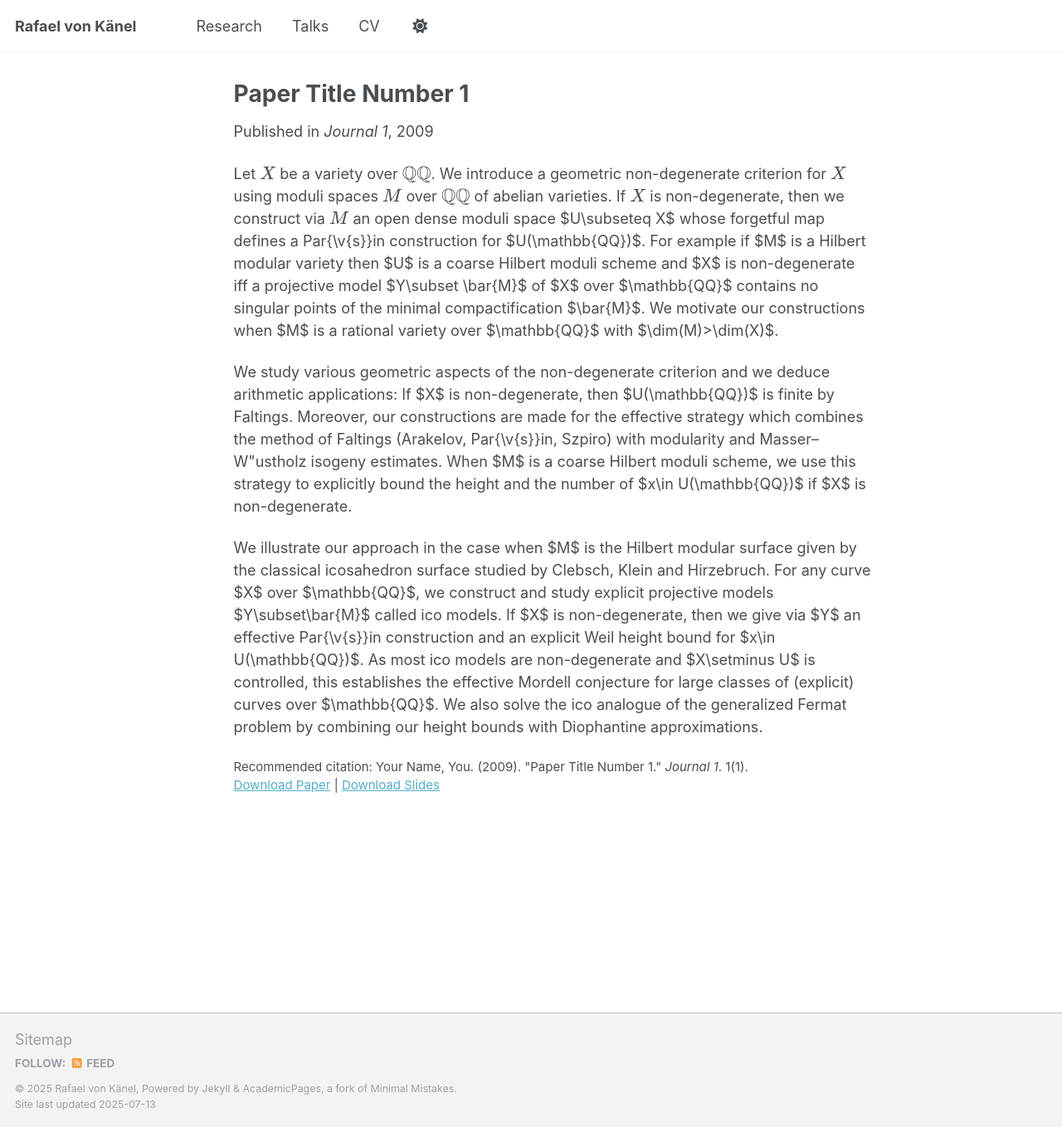
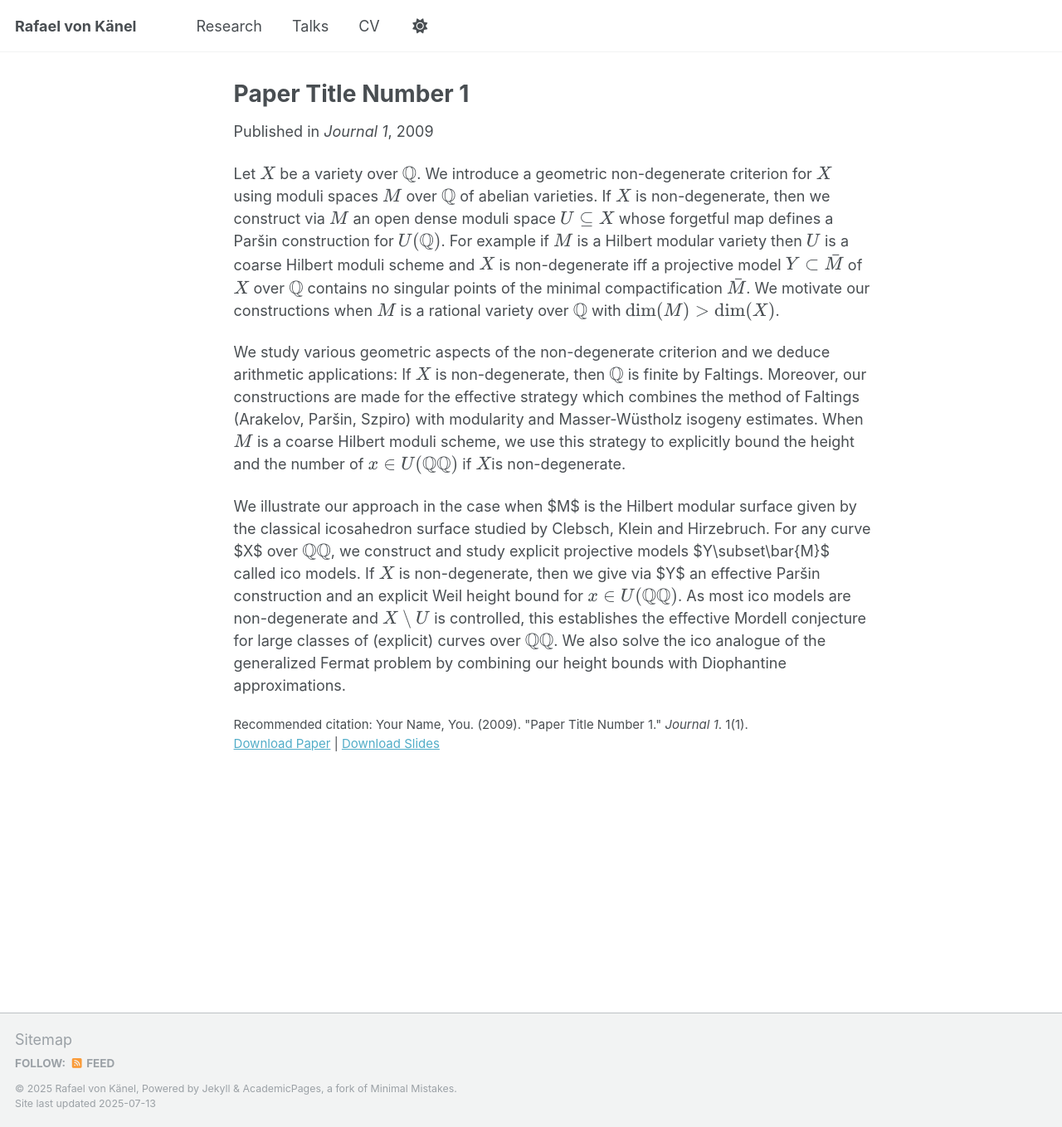
Before and after one commit to rafaelvonkanel/rafaelvonkanel.github.io, a Jekyll site: the page built from _research/proj1.md, in a window 1280 px wide and 1359 px high. Shown: the whole window at 83% size. Built offline with Jekyll 4.4.1, drawn with Linux system fonts in a browser that asks for light colours; a script that is not in the unit is left out.

Commit message:
Update proj1.md

```diff
--- a/_research/proj1.md
+++ b/_research/proj1.md
@@ -13,9 +13,9 @@ math: true
 author_profile: false
 ---
 
-Let \\(X\\) be a variety over \\(\mathbb{QQ}\\). We introduce a geometric non-degenerate criterion for \\(X\\) using moduli spaces \\(M\\) over \\(\mathbb{QQ}\\) of abelian varieties. If \\(X\\) is non-degenerate, then we construct via \\(M\\) an open dense moduli space $U\subseteq X$ whose forgetful map defines a Par{\v{s}}in construction for $U(\mathbb{QQ})$. For example if $M$ is a Hilbert modular variety then $U$ is a coarse Hilbert moduli scheme and $X$ is non-degenerate iff a projective model $Y\subset \bar{M}$ of $X$ over $\mathbb{QQ}$ contains no singular points of the minimal compactification $\bar{M}$. We motivate our constructions when $M$ is a rational variety over $\mathbb{QQ}$ with $\dim(M)>\dim(X)$.
+Let \\(X\\) be a variety over \\(\mathbb{Q}\\). We introduce a geometric non-degenerate criterion for \\(X\\) using moduli spaces \\(M\\) over \\(\mathbb{Q}\\) of abelian varieties. If \\(X\\) is non-degenerate, then we construct via \\(M\\) an open dense moduli space \\(U\subseteq X\\) whose forgetful map defines a Paršin construction for \\(U(\mathbb{Q})\\). For example if \\(M\\) is a Hilbert modular variety then \\(U\\) is a coarse Hilbert moduli scheme and \\(X\\) is non-degenerate iff a projective model \\(Y\subset \bar{M}\\) of \\(X\\) over \\(\mathbb{Q}\\) contains no singular points of the minimal compactification \\(\bar{M}\\). We motivate our constructions when \\(M\\) is a rational variety over \\(\mathbb{Q}\\) with \\(\dim(M)>\dim(X)\\).
 
-We study various geometric aspects of the non-degenerate criterion and we deduce arithmetic applications: If $X$ is non-degenerate, then $U(\mathbb{QQ})$ is finite by Faltings. Moreover, our constructions are made for the effective strategy which combines the method of Faltings (Arakelov, Par{\v{s}}in, Szpiro) with modularity and Masser--W\"ustholz isogeny estimates. When $M$ is a coarse Hilbert moduli scheme, we use this strategy to explicitly bound the height and the number of $x\in U(\mathbb{QQ})$ if $X$ is non-degenerate.
+We study various geometric aspects of the non-degenerate criterion and we deduce arithmetic applications: If \\(X\\) is non-degenerate, then \\(\mathbb{Q}\\) is finite by Faltings. Moreover, our constructions are made for the effective strategy which combines the method of Faltings (Arakelov, Par&scaron;in, Szpiro) with modularity and Masser-W&uuml;stholz isogeny estimates. When \\(M\\) is a coarse Hilbert moduli scheme, we use this strategy to explicitly bound the height and the number of \\(x\in U(\mathbb{QQ})\\) if \\(X\\)is non-degenerate.
 
 
-We illustrate our approach in the case when $M$ is the Hilbert modular surface given by the classical icosahedron surface studied by Clebsch, Klein and Hirzebruch. For any curve $X$ over $\mathbb{QQ}$, we construct and study explicit projective models $Y\subset\bar{M}$ called ico models. If $X$ is non-degenerate, then we give via $Y$ an effective Par{\v{s}}in construction and an explicit Weil height bound for $x\in U(\mathbb{QQ})$. As most ico models are non-degenerate and $X\setminus U$ is controlled,  this establishes the effective Mordell conjecture for large classes of (explicit) curves over $\mathbb{QQ}$. We also solve the ico analogue of the generalized Fermat problem by combining our height bounds with Diophantine approximations.
+We illustrate our approach in the case when $M$ is the Hilbert modular surface given by the classical icosahedron surface studied by Clebsch, Klein and Hirzebruch. For any curve $X$ over \\(\mathbb{QQ}\\), we construct and study explicit projective models $Y\subset\bar{M}$ called ico models. If \\(X\\) is non-degenerate, then we give via $Y$ an effective Par&scaron;in construction and an explicit Weil height bound for \\(x\in U(\mathbb{QQ})\\). As most ico models are non-degenerate and \\(X\setminus U\\) is controlled,  this establishes the effective Mordell conjecture for large classes of (explicit) curves over \\(\mathbb{QQ}\\). We also solve the ico analogue of the generalized Fermat problem by combining our height bounds with Diophantine approximations.
```
